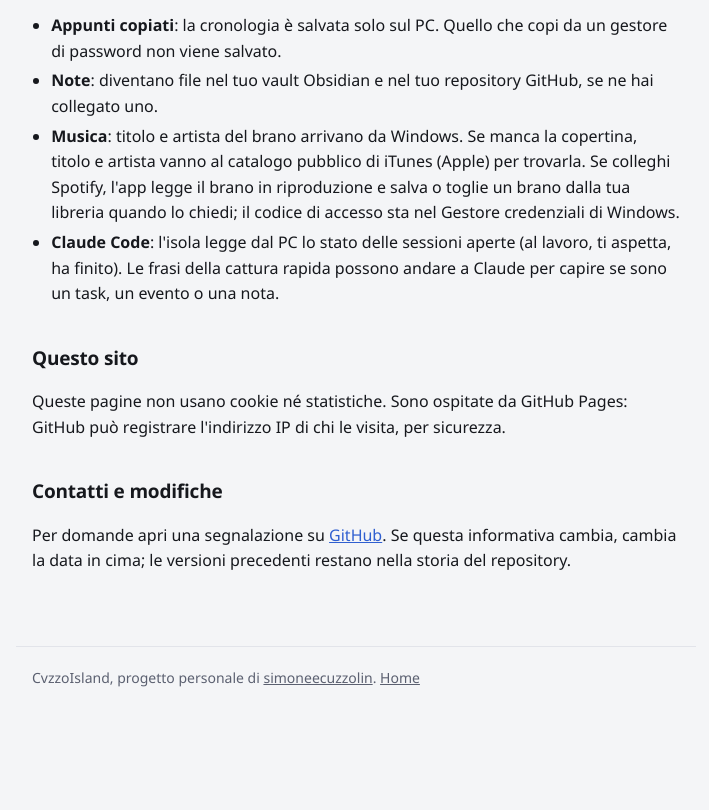
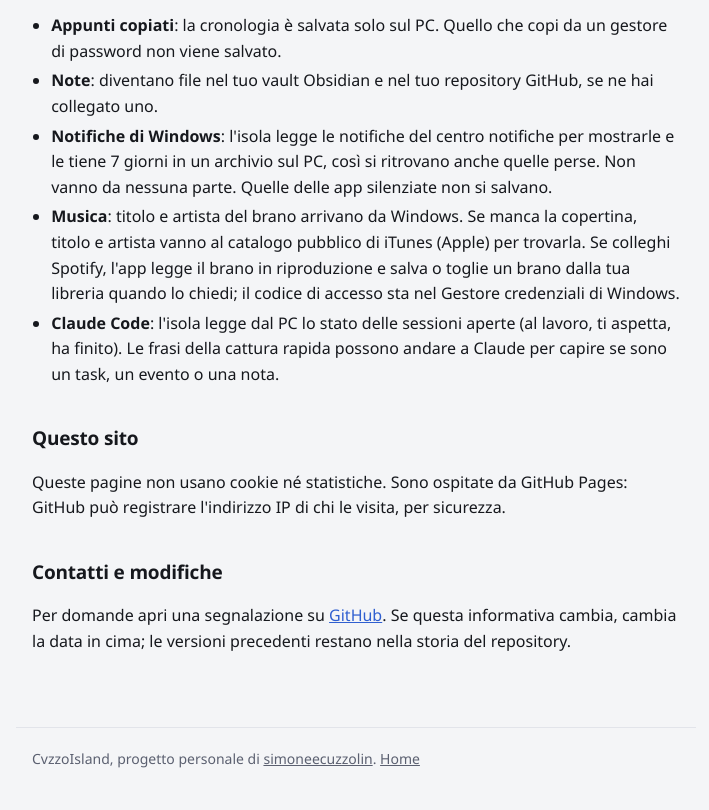
Before and after one commit to simoneecuzzolin/simoneecuzzolin.github.io, a plain HTML site: page cvzzoisland/privacy.html in a window 1280 px wide. Shown: the part 1187-1997 px from the top of the page, without its empty margins (284-993 px from the left). Before the commit the page ends 1916 px from the top, so only its background shows below. Drawn offline with Linux system fonts and the light colour scheme.

Commit message:
Informativa: la cronologia delle notifiche resta 7 giorni sul PC

```diff
--- a/cvzzoisland/privacy.html
+++ b/cvzzoisland/privacy.html
@@ -33,6 +33,7 @@
   <ul>
     <li><strong>Appunti copiati</strong>: la cronologia è salvata solo sul PC. Quello che copi da un gestore di password non viene salvato.</li>
     <li><strong>Note</strong>: diventano file nel tuo vault Obsidian e nel tuo repository GitHub, se ne hai collegato uno.</li>
+    <li><strong>Notifiche di Windows</strong>: l'isola legge le notifiche del centro notifiche per mostrarle e le tiene 7 giorni in un archivio sul PC, così si ritrovano anche quelle perse. Non vanno da nessuna parte. Quelle delle app silenziate non si salvano.</li>
     <li><strong>Musica</strong>: titolo e artista del brano arrivano da Windows. Se manca la copertina, titolo e artista vanno al catalogo pubblico di iTunes (Apple) per trovarla. Se colleghi Spotify, l'app legge il brano in riproduzione e salva o toglie un brano dalla tua libreria quando lo chiedi; il codice di accesso sta nel Gestore credenziali di Windows.</li>
     <li><strong>Claude Code</strong>: l'isola legge dal PC lo stato delle sessioni aperte (al lavoro, ti aspetta, ha finito). Le frasi della cattura rapida possono andare a Claude per capire se sono un task, un evento o una nota.</li>
   </ul>
```
